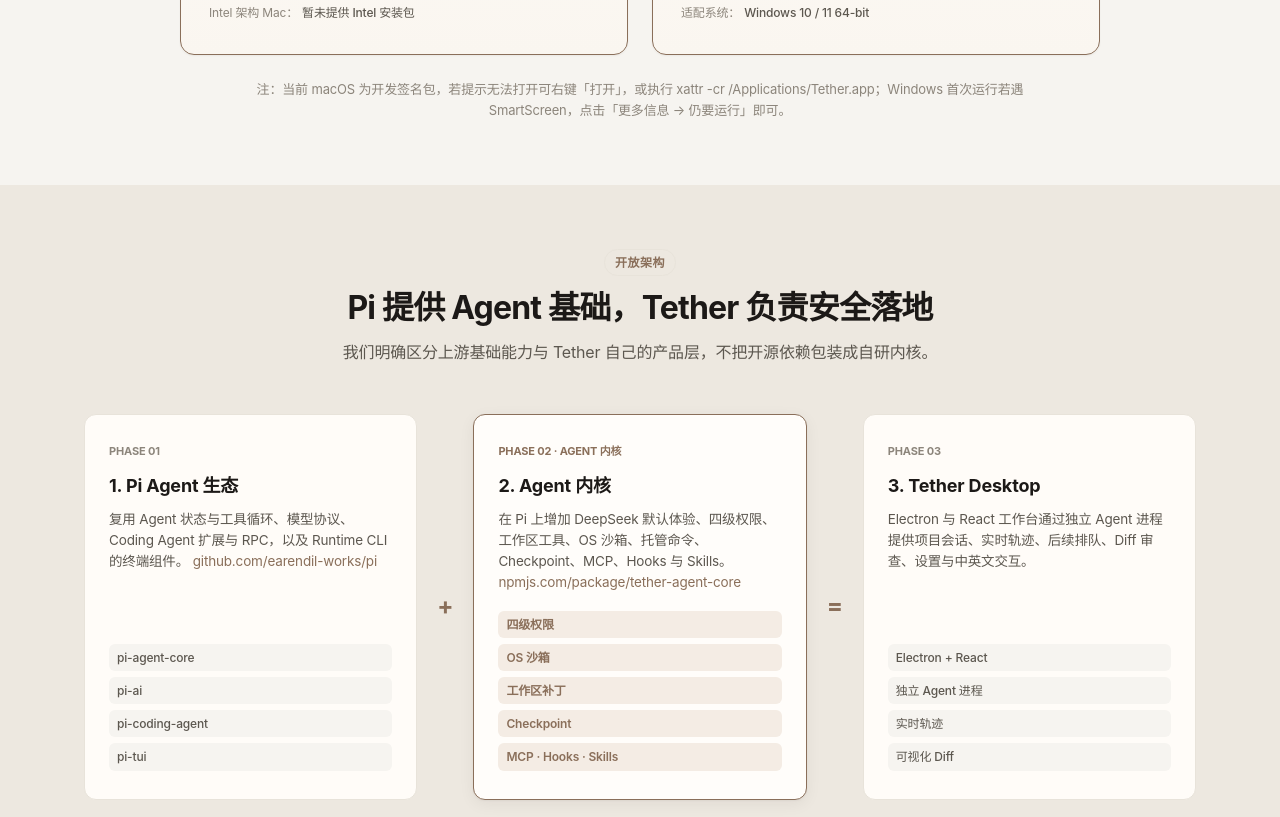
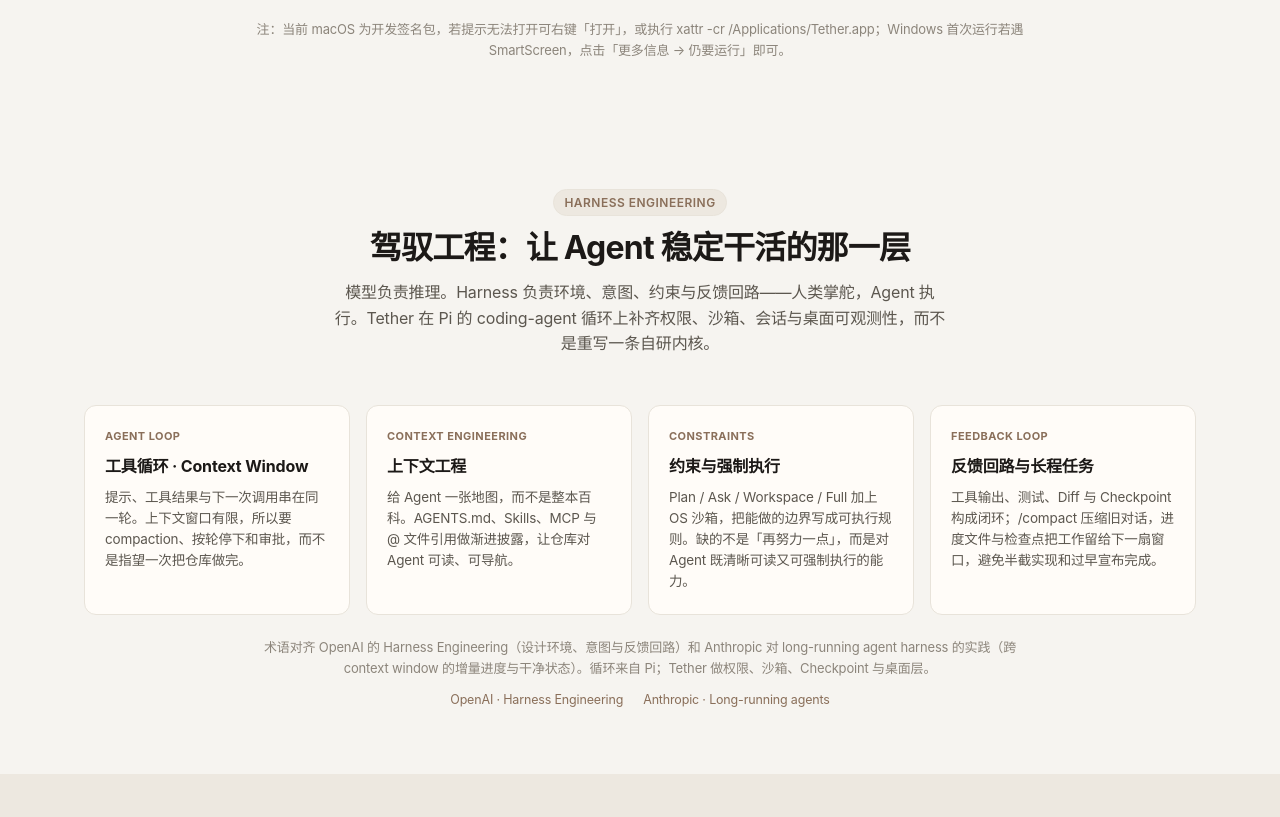
Before and after one commit to tt-11-dd/tether-site, a React (Vite) app: page / in a window 1280 px wide. Shown: the part 1980-2797 px from the top of the page. Built offline with nearby package versions, Linux system fonts and the light colour scheme; no server answers.

Commit message:
Add HarnessSection component and enhance localization for harness features; update App and styles for new section integration.

```diff
--- a/src/App.tsx
+++ b/src/App.tsx
@@ -4,6 +4,7 @@
 import { ProductPreview } from "./components/ProductPreview";
 import { DownloadSection } from "./components/DownloadSection";
 import { ArchitectureSection } from "./components/ArchitectureSection";
+import { HarnessSection } from "./components/HarnessSection";
 import { FeaturesGrid } from "./components/FeaturesGrid";
 import { QuickstartSection } from "./components/QuickstartSection";
 import { ComparisonSection } from "./components/ComparisonSection";
@@ -26,6 +27,7 @@
         <Hero lang={lang} />
         <ProductPreview lang={lang} />
         <DownloadSection lang={lang} />
+        <HarnessSection lang={lang} />
         <ArchitectureSection lang={lang} />
         <FeaturesGrid lang={lang} />
         <QuickstartSection lang={lang} />
--- a/src/components/Footer.tsx
+++ b/src/components/Footer.tsx
@@ -41,7 +41,7 @@
                   {t.links.docs} ↗
                 </a>
               </li>
-              <li><a href="#architecture">{t.links.harness}</a></li>
+              <li><a href="#harness">{t.links.harness}</a></li>
               <li><a href="#comparison">{locales[lang].nav.comparison}</a></li>
             </ul>
           </div>
@@ -71,7 +71,7 @@
 
       <div className="footer-bottom container">
         <p className="copyright">{t.copyright}</p>
-        <p className="open-source-note">Open Source under MIT License · Local-First Workbench · Built on Pi</p>
+        <p className="open-source-note">Open Source under MIT License · Built on Pi</p>
       </div>
     </footer>
   );
--- /dev/null
+++ b/src/components/HarnessSection.tsx
@@ -0,0 +1,35 @@
+import { locales } from "../locales";
+import type { Language } from "../types";
+
+export function HarnessSection({ lang }: { lang: Language }) {
+  const t = locales[lang].harness;
+
+  return (
+    <section id="harness" className="harness-section">
+      <div className="container">
+        <div className="section-head text-center">
+          <span className="section-tag">{t.tag}</span>
+          <h2 className="section-title">{t.title}</h2>
+          <p className="section-subtitle">{t.subtitle}</p>
+        </div>
+        <div className="harness-grid">
+          {t.items.map((item) => (
+            <article key={item.kicker} className="harness-card">
+              <span className="harness-kicker">{item.kicker}</span>
+              <h3 className="harness-card-title">{item.title}</h3>
+              <p className="harness-card-desc">{item.desc}</p>
+            </article>
+          ))}
+        </div>
+        <p className="harness-note">{t.note}</p>
+        <p className="harness-sources">
+          {t.sources.map((source) => (
+            <a key={source.href} href={source.href} target="_blank" rel="noreferrer">
+              {source.label}
+            </a>
+          ))}
+        </p>
+      </div>
+    </section>
+  );
+}
--- a/src/locales.ts
+++ b/src/locales.ts
@@ -4,6 +4,7 @@
       downloads: "下载",
       features: "核心特性",
       architecture: "开放架构",
+      harness: "Harness",
       quickstart: "快速上手",
       comparison: "方案对比",
       faq: "常见问题",
@@ -13,7 +14,6 @@
     },
     hero: {
       titleLine1: "Tether",
-      titleLine2: "本地优先工作台",
       subtitle:
         "基于 Pi Agent 生态构建，把 DeepSeek 与兼容模型的推理变成可见、可控、可撤销的代码改动。会话与工作区数据留在本机，模型请求直达你配置的端点。",
       primaryCtaMac: "下载 macOS 版 (Apple Silicon)",
@@ -35,7 +35,7 @@
     download: {
       tag: "桌面版安装包",
       title: "下载 Tether Desktop 客户端",
-      subtitle: "专为 macOS 与 Windows 打造，享受本地优先的独立工作区与极致响应速度。",
+      subtitle: "专为 macOS 与 Windows 打造的桌面客户端，工作区与会话在本机。",
       macArm: {
         title: "macOS (Apple Silicon)",
         desc: "适用于 M1 / M2 / M3 / M4 / M5 芯片的 Mac 电脑",
@@ -56,6 +56,38 @@
       },
       notice:
         "注：当前 macOS 为开发签名包，若提示无法打开可右键「打开」，或执行 xattr -cr /Applications/Tether.app；Windows 首次运行若遇 SmartScreen，点击「更多信息 → 仍要运行」即可。",
+    },
+    harness: {
+      tag: "Harness Engineering",
+      title: "驾驭工程：让 Agent 稳定干活的那一层",
+      subtitle: "模型负责推理。Harness 负责环境、意图、约束与反馈回路——人类掌舵，Agent 执行。Tether 在 Pi 的 coding-agent 循环上补齐权限、沙箱、会话与桌面可观测性，而不是重写一条自研内核。",
+      items: [
+        {
+          kicker: "Agent Loop",
+          title: "工具循环 · Context Window",
+          desc: "提示、工具结果与下一次调用串在同一轮。上下文窗口有限，所以要 compaction、按轮停下和审批，而不是指望一次把仓库做完。",
+        },
+        {
+          kicker: "Context Engineering",
+          title: "上下文工程",
+          desc: "给 Agent 一张地图，而不是整本百科。AGENTS.md、Skills、MCP 与 @ 文件引用做渐进披露，让仓库对 Agent 可读、可导航。",
+        },
+        {
+          kicker: "Constraints",
+          title: "约束与强制执行",
+          desc: "Plan / Ask / Workspace / Full 加上 OS 沙箱，把能做的边界写成可执行规则。缺的不是「再努力一点」，而是对 Agent 既清晰可读又可强制执行的能力。",
+        },
+        {
+          kicker: "Feedback Loop",
+          title: "反馈回路与长程任务",
+          desc: "工具输出、测试、Diff 与 Checkpoint 构成闭环；/compact 压缩旧对话，进度文件与检查点把工作留给下一扇窗口，避免半截实现和过早宣布完成。",
+        },
+      ],
+      note: "术语对齐 OpenAI 的 Harness Engineering（设计环境、意图与反馈回路）和 Anthropic 对 long-running agent harness 的实践（跨 context window 的增量进度与干净状态）。循环来自 Pi；Tether 做权限、沙箱、Checkpoint 与桌面层。",
+      sources: [
+        { label: "OpenAI · Harness Engineering", href: "https://openai.com/zh-Hans-CN/index/harness-engineering" },
+        { label: "Anthropic · Long-running agents", href: "https://www.anthropic.com/engineering/effective-harnesses-for-long-running-agents" },
+      ],
     },
     architecture: {
       tag: "开放架构",
@@ -216,7 +248,7 @@
       cta: "在 GitHub Issues 反馈问题 ↗",
     },
     footer: {
-      tagline: "基于 Pi 生态的本地优先 Agent 工作台",
+      tagline: "基于 Pi 生态的桌面 Agent 工作台",
       builtWith: "Pi 提供基础，Tether 负责安全边界与桌面体验。",
       colProduct: "产品",
       colResources: "资源",
@@ -226,7 +258,7 @@
         features: "功能特性",
         changelog: "更新日志",
         docs: "开发文档",
-        harness: "开放架构",
+        harness: "Harness",
         github: "GitHub 仓库",
         issues: "提交反馈 (Issues)",
         license: "MIT 许可证",
@@ -239,6 +271,7 @@
       downloads: "Downloads",
       features: "Features",
       architecture: "Architecture",
+      harness: "Harness",
       quickstart: "Quickstart",
       comparison: "Compare",
       faq: "FAQ",
@@ -248,7 +281,6 @@
     },
     hero: {
       titleLine1: "Tether",
-      titleLine2: "Local-First Workbench",
       subtitle:
         "Built on the Pi agent ecosystem, Tether turns DeepSeek and compatible models into visible, controlled, recoverable repository changes. Sessions stay local; model requests go directly to your endpoint.",
       primaryCtaMac: "Download for macOS (Apple Silicon)",
@@ -270,7 +302,7 @@
     download: {
       tag: "Desktop Installers",
       title: "Download Tether Desktop",
-      subtitle: "Dedicated builds for macOS and Windows with local-first workspaces and instant responsiveness.",
+      subtitle: "Desktop builds for macOS and Windows. Workspace and sessions stay on your machine.",
       macArm: {
         title: "macOS (Apple Silicon)",
         desc: "For Mac machines with M1 / M2 / M3 / M4 / M5 chips",
@@ -291,6 +323,38 @@
       },
       notice:
         "Note: macOS builds are development-signed. If Gatekeeper blocks open, right-click → Open, or run xattr -cr /Applications/Tether.app. On Windows, if SmartScreen appears, choose More info → Run anyway.",
+    },
+    harness: {
+      tag: "Harness Engineering",
+      title: "The layer that steers the agent, not the chat box",
+      subtitle: "The model reasons. A harness designs the environment, intent, constraints, and feedback loops — humans steer, agents execute. Tether layers permissions, sandbox, session, and desktop observability on Pi’s coding-agent loop instead of claiming a proprietary kernel.",
+      items: [
+        {
+          kicker: "Agent Loop",
+          title: "Tool loop · Context window",
+          desc: "Prompts, tool results, and the next call stay in one turn. Context windows are finite, so compaction, stop, and approval matter more than trying to finish the repo in one shot.",
+        },
+        {
+          kicker: "Context Engineering",
+          title: "Context engineering",
+          desc: "Give the agent a map, not an encyclopedia. AGENTS.md, Skills, MCP, and @ mentions are progressive disclosure so the repo is agent-readable and navigable.",
+        },
+        {
+          kicker: "Constraints",
+          title: "Constraints you can enforce",
+          desc: "Plan / Ask / Workspace / Full plus an OS sandbox turn boundaries into executable rules. Progress usually means adding a capability that is both readable and enforceable for the agent — not “try harder”.",
+        },
+        {
+          kicker: "Feedback Loop",
+          title: "Feedback loops & long-horizon work",
+          desc: "Tool output, tests, diffs, and checkpoints close the loop. /compact shrinks old turns; progress files and checkpoints leave a clean state for the next context window, instead of half-built features or a false “done”.",
+        },
+      ],
+      note: "Vocabulary follows OpenAI’s Harness Engineering (environment, intent, feedback loops) and Anthropic’s long-running agent harness (incremental progress across context windows, clean state). The loop comes from Pi; Tether adds permissions, sandbox, checkpoints, and the desktop layer.",
+      sources: [
+        { label: "OpenAI · Harness Engineering", href: "https://openai.com/index/harness-engineering" },
+        { label: "Anthropic · Long-running agents", href: "https://www.anthropic.com/engineering/effective-harnesses-for-long-running-agents" },
+      ],
     },
     architecture: {
       tag: "Open Architecture",
@@ -451,7 +515,7 @@
       cta: "Submit an Issue on GitHub ↗",
     },
     footer: {
-      tagline: "A local-first agent workbench built on Pi",
+      tagline: "A desktop agent workbench built on Pi",
       builtWith: "Pi provides the foundation; Tether defines the safety boundary and desktop experience.",
       colProduct: "Product",
       colResources: "Resources",
@@ -461,7 +525,7 @@
         features: "Features",
         changelog: "Changelog",
         docs: "Documentation",
-        harness: "Architecture",
+        harness: "Harness",
         github: "GitHub Repository",
         issues: "Feedback & Issues",
         license: "MIT License",
--- a/src/styles.css
+++ b/src/styles.css
@@ -146,14 +146,6 @@
   letter-spacing: -0.02em;
 }
 
-.brand-version {
-  margin-left: 0.35em;
-  font-size: 12px;
-  font-weight: 600;
-  font-family: var(--mono, ui-monospace, monospace);
-  color: var(--ink-secondary);
-}
-
 .brand-badge {
   font-size: 11px;
   font-weight: 600;
@@ -435,25 +427,7 @@
   letter-spacing: -0.035em;
   margin-bottom: 20px;
   max-width: 860px;
-}
-
-.hero-line1 {
-  display: block;
-  color: var(--brand);
-}
-
-.hero-version {
-  margin-left: 0.3em;
-  font-size: 0.62em;
-  font-weight: 600;
-  font-family: var(--mono, ui-monospace, monospace);
-  color: var(--ink-secondary);
-  vertical-align: baseline;
-}
-
-.hero-line2 {
-  display: block;
-  color: var(--ink-primary);
+  color: var(--brand);
 }
 
 .hero-subtitle {
@@ -955,6 +929,73 @@
   color: var(--brand);
 }
 
+.harness-section {
+  padding: 64px 0;
+}
+
+.harness-grid {
+  display: grid;
+  grid-template-columns: repeat(4, 1fr);
+  gap: 16px;
+}
+
+.harness-card {
+  background: var(--bg-card);
+  border: 1px solid var(--line-subtle);
+  border-radius: 12px;
+  padding: 22px 20px;
+}
+
+.harness-kicker {
+  display: block;
+  font-size: 11px;
+  font-weight: 700;
+  letter-spacing: 0.04em;
+  text-transform: uppercase;
+  color: var(--brand);
+  margin-bottom: 8px;
+}
+
+.harness-card-title {
+  font-size: 16px;
+  font-weight: 700;
+  margin-bottom: 8px;
+}
+
+.harness-card-desc {
+  font-size: 13.5px;
+  line-height: 1.55;
+  color: var(--ink-secondary);
+  margin: 0;
+}
+
+.harness-note {
+  margin: 22px auto 0;
+  max-width: 760px;
+  text-align: center;
+  font-size: 13px;
+  line-height: 1.6;
+  color: var(--ink-tertiary);
+}
+
+.harness-sources {
+  margin: 12px auto 0;
+  display: flex;
+  flex-wrap: wrap;
+  justify-content: center;
+  gap: 12px 20px;
+  font-size: 12.5px;
+}
+
+.harness-sources a {
+  color: var(--brand);
+  text-decoration: none;
+}
+
+.harness-sources a:hover {
+  text-decoration: underline;
+}
+
 /* ==========================================================================
    Features Grid
    ========================================================================== */
@@ -1403,6 +1444,10 @@
     margin: 0 auto;
   }
 
+  .harness-grid {
+    grid-template-columns: 1fr 1fr;
+  }
+
   .arch-connector {
     transform: rotate(90deg);
     padding: 6px 0;
@@ -1422,6 +1467,10 @@
 @media (max-width: 768px) {
   .section-head {
     margin-bottom: 32px;
+  }
+
+  .harness-grid {
+    grid-template-columns: 1fr;
   }
 
   .section-title {
```
Also changed, not shown: src/components/Header.tsx (+2 -6 lines), src/components/Hero.tsx (+1 -7 lines).
